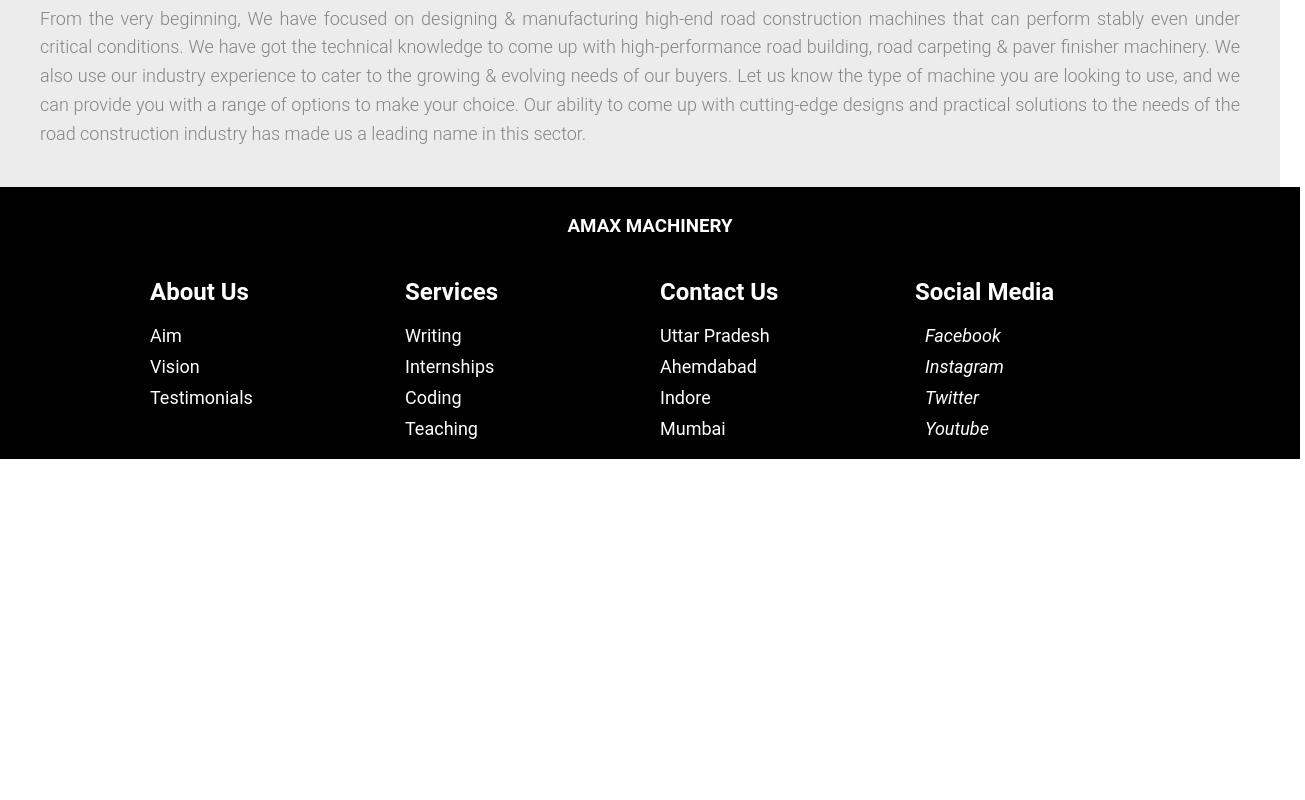
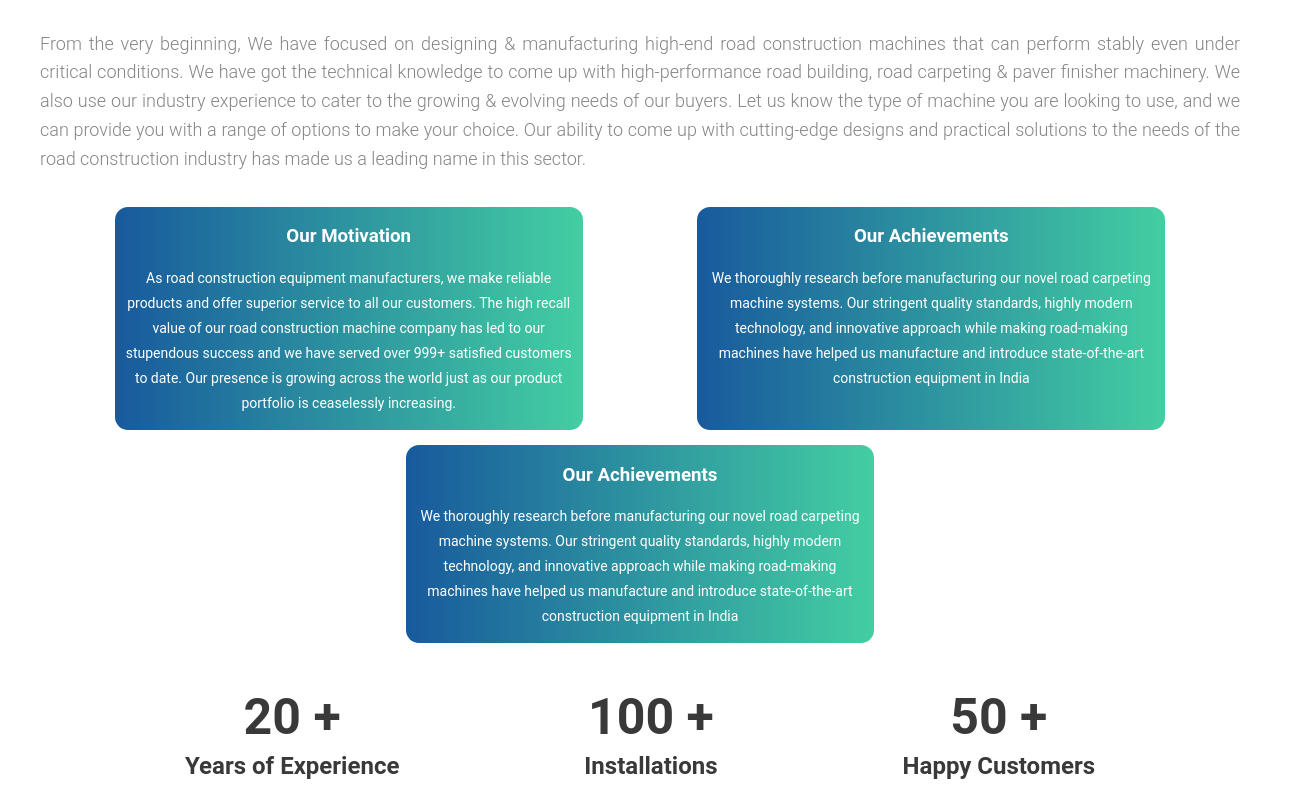
Before and after one commit to HitanshuShah1001/amax, a React (Create React App) app: page / in a window 1280 px wide. Shown: the part 726-1526 px from the top of the page, 1305 px wide, since content can reach past the window. Before the commit the page ends 1185 px from the top, so only its background shows below. Built offline with nearby package versions, Linux system fonts and the light colour scheme.

Commit message:
Styling fixes

```diff
--- /dev/null
+++ b/src/Components/Counter/Counter.js
@@ -0,0 +1,31 @@
+import React, { useEffect, useState } from "react";
+
+export default function Counter({ maximum, label, toincludeplus = false }) {
+  const [count, setCount] = useState(maximum);
+  //   useEffect(() => {
+  //     counter(maximum);
+  //   }, []);
+
+  //   const counter = (maximum, minimum = 1) => {
+  //     for (let count = minimum; count <= maximum; count++) {
+  //       setTimeout(() => {
+  //         setCount(count);
+  //       }, 1300);
+  //     }
+  //   };
+  return (
+    <div>
+      <h1
+        style={{
+          color: "#393939",
+          marginBottom: 0,
+          textAlign: "center",
+          fontSize: "50px",
+        }}
+      >
+        {count} {toincludeplus ? "+" : ""}
+      </h1>
+      <h2 style={{ color: "#393939", marginTop: 10 }}>{label}</h2>
+    </div>
+  );
+}
--- /dev/null
+++ b/src/Components/Imagewithdesccarousel/Imagewithdesccarousel.js
@@ -0,0 +1,41 @@
+/* eslint-disable jsx-a11y/img-redundant-alt */
+import React, { useEffect } from "react";
+import { useState } from "react";
+import { Imagesshowcase } from "../../Constants/Imageswithdesc";
+import "./images-with-desc-styles.css";
+
+export default function Imagewithdesccarousel() {
+  const [showcontent, setShowcontent] = useState(false);
+
+  useEffect(() => {
+    setShowcontent(true);
+  }, []);
+
+  return (
+    <div
+      style={{
+        display: "flex",
+        flexWrap: "wrap",
+        justifyContent: "space-evenly",
+      }}
+    >
+      {Imagesshowcase.map(({ title, description }, index) => (
+        <div
+          style={{
+            width: "35vw",
+            marginTop: 15,
+            paddingLeft: 10,
+            paddingRight: 10,
+            borderRadius: 13,
+          }}
+          className={`background-linear-grad ${
+            showcontent ? "fade-cards-in-show" : "fade-cards-in"
+          }`}
+        >
+          <h3 style={{ color: "white", textAlign: "center" }}>{title}</h3>
+          <p style={{ color: "white", textAlign: "center" }}>{description}</p>
+        </div>
+      ))}
+    </div>
+  );
+}
--- /dev/null
+++ b/src/Components/Imagewithdesccarousel/images-with-desc-styles.css
@@ -0,0 +1,23 @@
+.carousel-image {
+    opacity: 0;
+    transition: opacity 0.5s ease-in-out;
+  }
+  .carousel-image.active {
+    opacity: 1;
+  }
+
+
+.background-linear-grad{
+  background: #43cea2;  /* fallback for old browsers */
+  background: -webkit-linear-gradient(to right, #185a9d, #43cea2);  /* Chrome 10-25, Safari 5.1-6 */
+  background: linear-gradient(to right, #185a9d, #43cea2); /* W3C, IE 10+/ Edge, Firefox 16+, Chrome 26+, Opera 12+, Safari 7+ */
+  }
+
+.fade-cards-in {
+  opacity: 0;
+  transition: 1s step-end;
+}
+
+.fade-cards-in-show {
+  opacity: 1;
+}
--- /dev/null
+++ b/src/Constants/Imageswithdesc.js
@@ -0,0 +1,23 @@
+export const Imagesshowcase = [
+  {
+    id: 1,
+    src: require("../assets/Amax-Equipments.png"),
+    title: "Our Motivation",
+    description:
+      "As road construction equipment manufacturers, we make reliable products and offer superior service to all our customers. The high recall value of our road construction machine company has led to our stupendous success and we have served over 999+ satisfied customers to date. Our presence is growing across the world just as our product portfolio is ceaselessly increasing.",
+  },
+  {
+    id: 2,
+    src: require("../assets/Worker-with-machine.png"),
+    title: "Our Achievements",
+    description:
+      "We thoroughly research before manufacturing our novel road carpeting machine systems. Our stringent quality standards, highly modern technology, and innovative approach while making road-making machines have helped us manufacture and introduce state-of-the-art construction equipment in India",
+  },
+  {
+    id: 3,
+    src: require("../assets/Working-while-work.png"),
+    title: "Our Achievements",
+    description:
+      "We thoroughly research before manufacturing our novel road carpeting machine systems. Our stringent quality standards, highly modern technology, and innovative approach while making road-making machines have helped us manufacture and introduce state-of-the-art construction equipment in India",
+  },
+];
--- /dev/null
+++ b/src/Home/History/History.js
@@ -0,0 +1,32 @@
+import React, { useEffect, useState } from "react";
+import Counter from "../../Components/Counter/Counter";
+import "./history-styles.css";
+
+export default function History() {
+  const [slidIn, setIsSlidIn] = useState(false);
+
+  useEffect(() => {
+    const timer = setTimeout(() => {
+      setIsSlidIn(true);
+    }, 300);
+
+    return () => clearTimeout(timer);
+  }, []);
+  return (
+    <div className={`slide-in-container`} style={{ opacity: slidIn ? 1 : 0 }}>
+      <div
+        style={{
+          display: "flex",
+
+          justifyContent: "space-evenly",
+          flexWrap: "wrap",
+          marginTop: 15,
+        }}
+      >
+        <Counter maximum={20} label={"Years of Experience"} toincludeplus />
+        <Counter maximum={100} label={"Installations"} toincludeplus />
+        <Counter maximum={50} label={"Happy Customers"} toincludeplus />
+      </div>
+    </div>
+  );
+}
--- /dev/null
+++ b/src/Home/History/history-styles.css
@@ -0,0 +1,3 @@
+.slide-in-container {
+    transition: opacity 1s;
+  }
--- a/src/Home/Home.js
+++ b/src/Home/Home.js
@@ -1,25 +1,37 @@
-import React from "react";
+import React, { useEffect, useState } from "react";
 import ImagesSlider from "../Carousel/ImagesSlider";
 import Getaquote from "../Components/GetAQuote/Getaquote";
 import Features from "../Components/Features/Features";
-import Footer from "../Footer/Footer";
 import Testimonial from "./Testimonial/Testimonial";
+import Imagewithdesccarousel from "../Components/Imagewithdesccarousel/Imagewithdesccarousel";
+import History from "./History/History";
+import "./styles.css";
 
 export default function Home() {
+  const [slidIn, setIsSlidIn] = useState(false);
+
+  useEffect(() => {
+    const timer = setTimeout(() => {
+      setIsSlidIn(true);
+    }, 300);
+
+    return () => clearTimeout(timer);
+  }, []);
+
   return (
-    <div style={{ backgroundColor: "#ececec" }}>
+    <div style={{ overflow: "hidden" }}>
       <div className="main-container">
         <div className="image-carousel">
           <ImagesSlider />
         </div>
-        <div>
-          <Getaquote />
-          <div className="feature-container">
-            <Features />
-          </div>
-          <Testimonial />
+
+        <Getaquote />
+        <div className="feature-container">
+          <Features />
         </div>
-        <Footer />
+        <Testimonial />
+        <Imagewithdesccarousel />
+        <History />
       </div>
     </div>
   );
--- a/src/Home/Testimonial/Testimonial.js
+++ b/src/Home/Testimonial/Testimonial.js
@@ -1,13 +1,23 @@
-import React from "react";
+import React, { useEffect, useState } from "react";
+import "./testimonial-styles.css";
 
 export default function Testimonial() {
+  const [showContent, setShowcontent] = useState(false);
+
+  useEffect(() => {
+    setShowcontent(true);
+  }, [showContent]);
+
   return (
-    <div style={{ padding: "0px 40px" }}>
+    <div
+      style={{ padding: "0px 40px", opacity: showContent ? 1 : 0 }}
+      className="testimonial"
+    >
       <h2
         style={{
           fontSize: "30px",
           fontWeight: 400,
-          paddingBottom: "15px",
+          paddingBottom: "10px",
           position: "relative",
           textTransform: "capitalize",
           textAlign: "center",
--- /dev/null
+++ b/src/Home/Testimonial/testimonial-styles.css
@@ -0,0 +1,3 @@
+.testimonial {
+    transition: opacity 1s;
+}
--- a/src/Home/styles.css
+++ b/src/Home/styles.css
@@ -19,7 +19,7 @@
 .main-container {
   display: flex;
   flex-direction: column;
-  background-color: #ececec !important;
+
 }
 
 .header {
@@ -31,7 +31,7 @@
   display: flex;
   width: '100vw';
   margin-top: 20;
-  background-color: #ececec;
+
 }
 
 .feature-container{
--- a/src/Navbar/Navbar.js
+++ b/src/Navbar/Navbar.js
@@ -28,7 +28,7 @@
             </NavLink>
           </li>
         </ul>
-        <img src={require("../Carousel/Amax_logo.JPG")} className="logo" />
+        {/* <img src={require("../Carousel/Amax_logo.JPG")} className="logo" /> */}
       </nav>
     </>
   );
```
